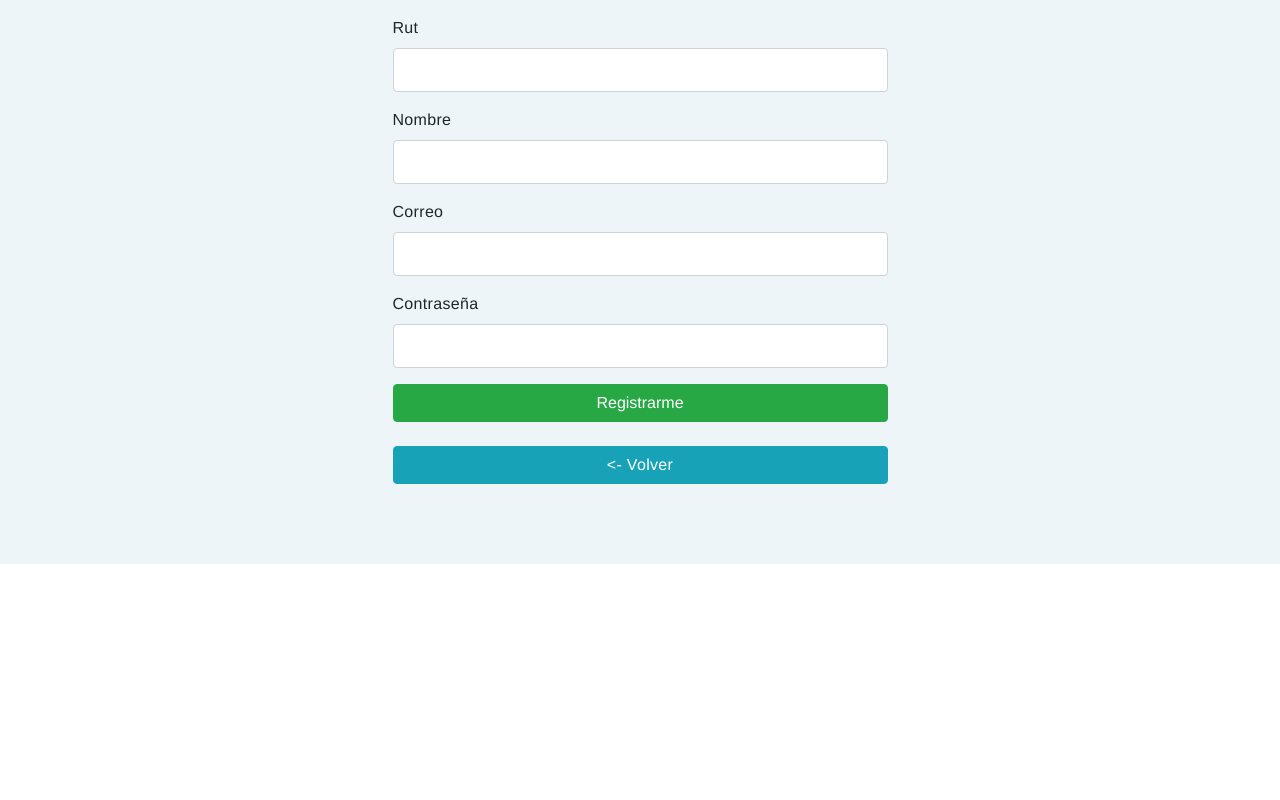
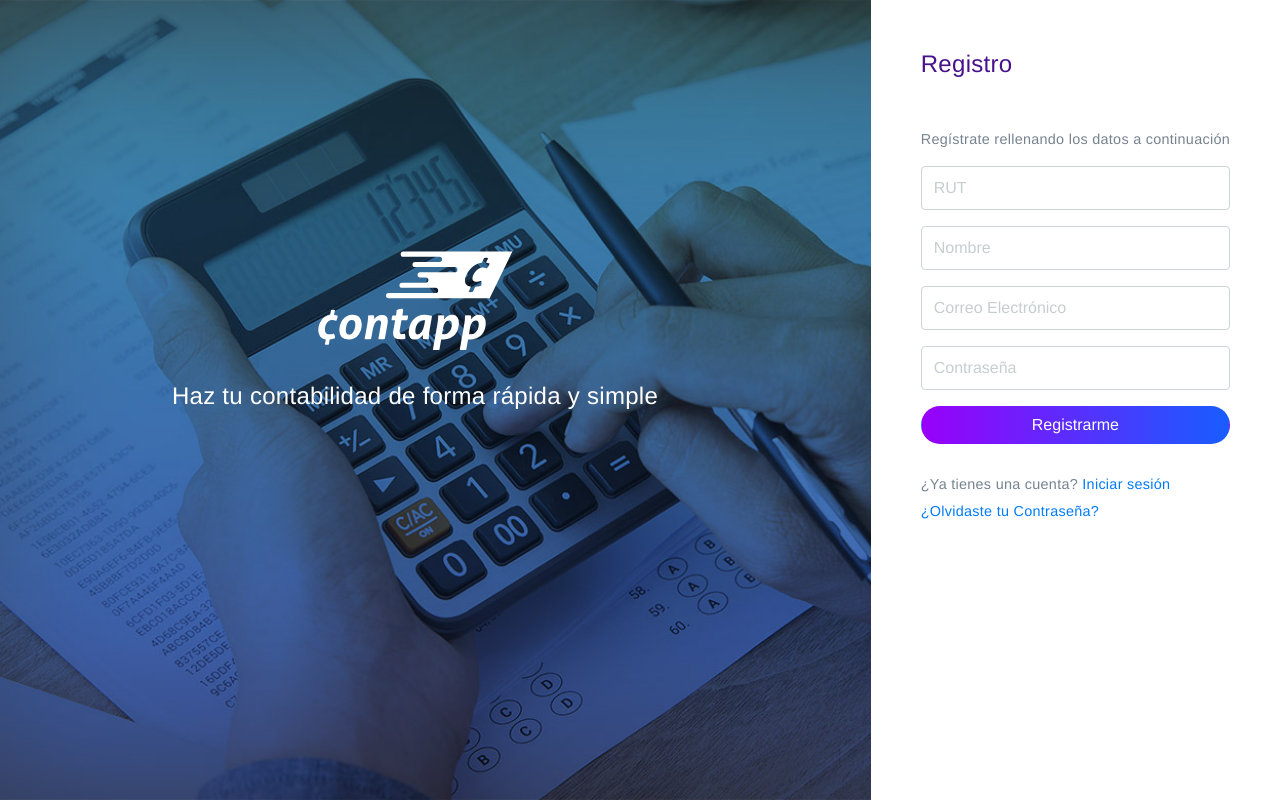
Before and after one commit to rcarolina/contapp, a CodeIgniter app: page /database/index.php/auth/registro in a window 1280 px wide. Run offline with CodeIgniter, Linux system fonts and the light colour scheme; some libraries are stand-ins or nearby versions.

Commit message:
Se implementa vista REGISTRO y RECUPERAR CONTRASEÑA

```diff
--- a/contapp/application/views/auth/registro.php
+++ b/contapp/application/views/auth/registro.php
@@ -6,7 +6,7 @@
     <meta name="viewport" content="width=device-width, initial-scale=1, shrink-to-fit=no">
     <meta name="description" content="Webapp CONTAPP">
     <meta name="author" content="SAARGO">
-    <title>CONTAPP</title>
+    <title>CONTAPP - Registro</title>
 
     <?php
         $this->load->view('comun/css');
@@ -14,94 +14,41 @@
 
   </head>
 
-  <body id="page-top">
+  <body class="register bg-dark">
 
 
+	 <div class="container">
 
-    <div id="wrapper">
+	    <div class="register-module-info">
+		    <div class="info-wrap">
+			    <img class="brand" src="<?=base_url()?>assets/img/contapp-brand.svg" alt="Logo Contapp">
+			    <h4>Haz tu contabilidad de forma rápida y simple</h4>
+		    </div>
+	    </div>
 
+	    <div class="login-module form-module">
+		    <h3>Registro</h3>
+		    <p>Regístrate rellenando los datos a continuación</p>
+		    <?php
+                if($this->session->userdata('error')!=null){
+                    echo '<h5 style="color:red;">Se han encontrado errores en el formulario</h5>';
+                }
+            ?>
+            <form method="post" action="<?=base_url()?>index.php/auth/add_usuario">
 
-      <div id="content-wrapper">
+	            <div class="form-group"><input type="text" class="form-control" oninput="checkRut(this)" name="rut" placeholder="RUT" required="required"></div>
+	            <div class="form-group"><input type="text" class="form-control" name="nombre" required="required" placeholder="Nombre"></div>
+	            <div class="form-group"><input type="email" class="form-control" name="correo" placeholder="Correo Electrónico" required="required"></div>
+	            <div class="form-group"><input type="password" class="form-control" name="contrasena" required="required" placeholder="Contraseña"></div>
+	            <div class="form-group"><button type="submit" class="btn btn-gradient-principal btn-block">Registrarme</button></div>
+            </form>
+            <div class="action-module">
+	            <p>¿Ya tienes una cuenta? <a href="<?=base_url()?>index.php/auth/login">Iniciar sesión</a></p>
+	            <a href="#">¿Olvidaste tu Contraseña?</a>
+	    	</div>
+	    </div>
 
-              <div class="container">
-
-              <?php
-                        if($this->session->userdata('error')!=null){
-                            echo '<h3 style="color:red;">Se han encontrado errores en el formulario</h3>';
-                        }
-                    ?>
-
-                    <form method="post" action="<?=base_url()?>index.php/auth/add_usuario">
-                        <div class="col-lg-6 offset-lg-3">
-                        <div class="col-lg-12">
-                            <div class="form-group">
-
-                            <label for="rut">Rut</label>
-                            <input type="text" class="form-control" oninput="checkRut(this)" name="rut" required="required">
-
-                            </div>
-
-                        </div>
-
-                        <div class="col-lg-12">
-                            <div class="form-group">
-
-                            <label for="nombre">Nombre</label>
-                            <input type="text" class="form-control" name="nombre" required="required">
-
-                            </div>
-
-                        </div>
-
-                        <div class="col-lg-12">
-                            <div class="form-group">
-
-                            <label for="correo">Correo</label>
-                            <input type="email" class="form-control" name="correo" required="required">
-
-
-                            </div>
-
-                        </div>
-
-                        <div class="col-lg-12">
-                            <div class="form-group">
-
-                            <label for="contrasena">Contraseña</label>
-                            <input type="password" class="form-control" name="contrasena" required="required">
-
-
-                            </div>
-
-                        </div>
-
-                        <div class="col-lg-12 text-center">
-
-                         <button type="submit" class="btn btn-success" style="width: 100% !important;">Registrarme</button>
-
-                        </div>
-                        <div class="col-lg-12 text-center">
-                         <br>
-                         <a href="<?=base_url()?>index.php/auth/login" class="btn btn-info" style="width: 100% !important;"><- Volver</a>
-
-                        </div>
-                        </div>
-                    </form>
-
-			  </div>
-
-      </div>
-      <!-- /.content-wrapper -->
-
-    </div>
-    <!-- /#wrapper -->
-
-    <!-- Scroll to Top Button-->
-    <a class="scroll-to-top rounded" href="#page-top">
-      <i class="fas fa-angle-up"></i>
-    </a>
-
-
+	 </div><!-- /.container -->
 
     <?php
         $this->load->view('comun/js');
--- a/contapp/assets/css/style.css
+++ b/contapp/assets/css/style.css
@@ -413,7 +413,8 @@ body.fixed-nav.sidebar-toggled #content-wrapper {
 
 /* LOGIN */
 
-body.login {
+body.login,
+body.register {
 	background: url("../img/bg-login-contapp.jpg");
 	background-repeat: no-repeat;
 	background-position: center center;
@@ -421,7 +422,8 @@ body.login {
 	font-size: .9rem;
 	color: #76838f;
 }
-body.login .container {
+body.login .container,
+body.register .container {
 	max-width: 100%;
 	margin: 0;
 	padding: 0;
@@ -434,6 +436,10 @@ body.login .container {
 }
 .register-module-info .info-wrap {
 	margin-top: 100px;
+}
+.register .register-module-info .info-wrap,
+.recover .register-module-info .info-wrap {
+	margin-top: 200px;
 }
 .register-module-info .brand {
 	width: 200px;
@@ -466,9 +472,10 @@ body.login .container {
 
 /* LOGIN - Form Module */
 
-.login .form-module {
+.login .form-module,
+.register .form-module {
 	background: #fff;
-	min-width: 450px;
+	max-width: 450px;
 	height: auto;
     min-height: 100%;
 	position: absolute;
@@ -476,15 +483,18 @@ body.login .container {
     right: 0;
     padding: 50px 50px 150px;
 }
-.login .form-module form {
+.login .form-module form,
+.register .form-module form {
 	margin-bottom: 30px;
 }
-.login .form-module h3 {
+.login .form-module h3,
+.register .form-module h3 {
 	margin-bottom: 50px;
 	font-size: 1.5rem;
 	color: #47128c;
 }
-.login .form-module .btn {
+.login .form-module .btn,
+.register .form-module .btn {
 	border-radius: 40px;
 	transition: all 0.15s ease-in-out;
 	-webkit-transition: all 0.15s ease-in-out;
@@ -497,7 +507,8 @@ body.login .container {
 	width: 100%;
 	font-weight: 100;
 }
-.login .form-module .action-module p {
+.login .form-module .action-module p,
+.register .form-module .action-module p {
 	margin-bottom: 5px;
 }
 
```
Also changed, not shown: contapp/application/views/auth/login.php (+6 -10 lines), contapp/application/views/auth/recuperar.php (added, +51 -0 lines).
